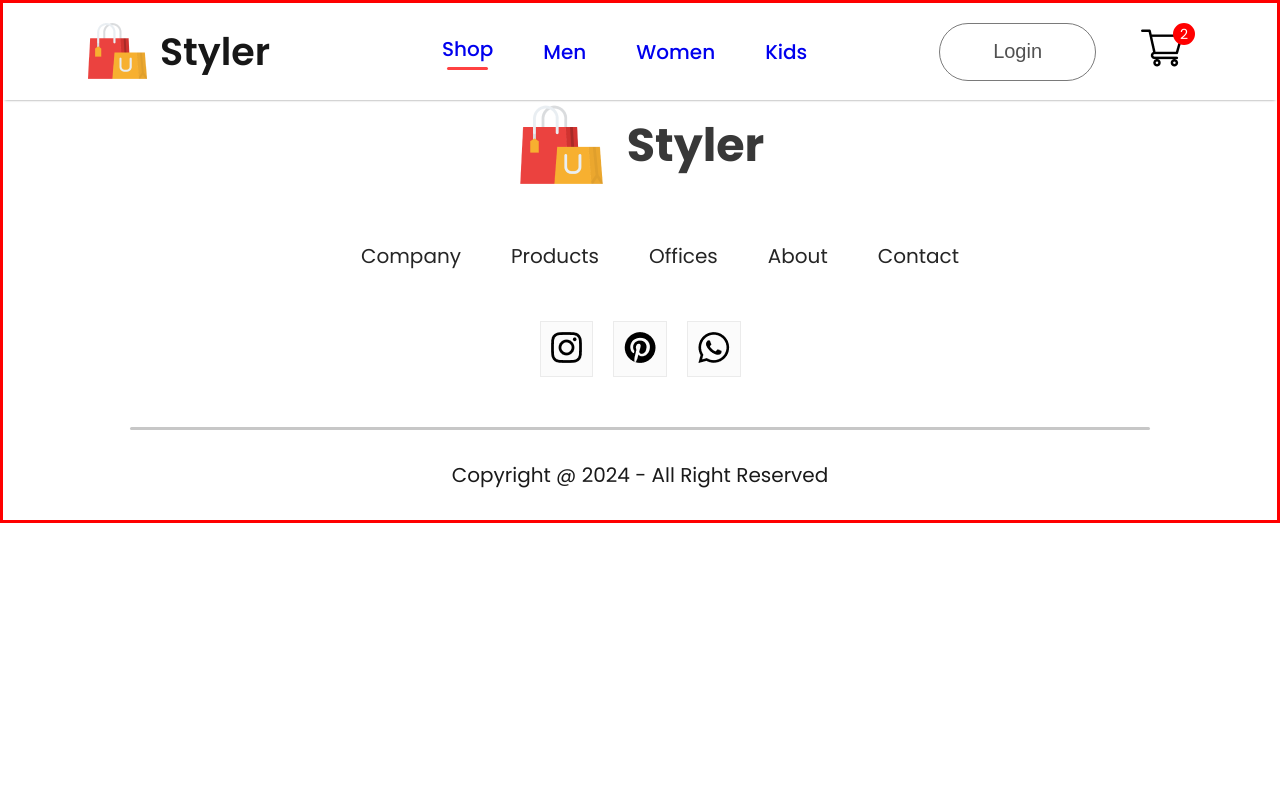
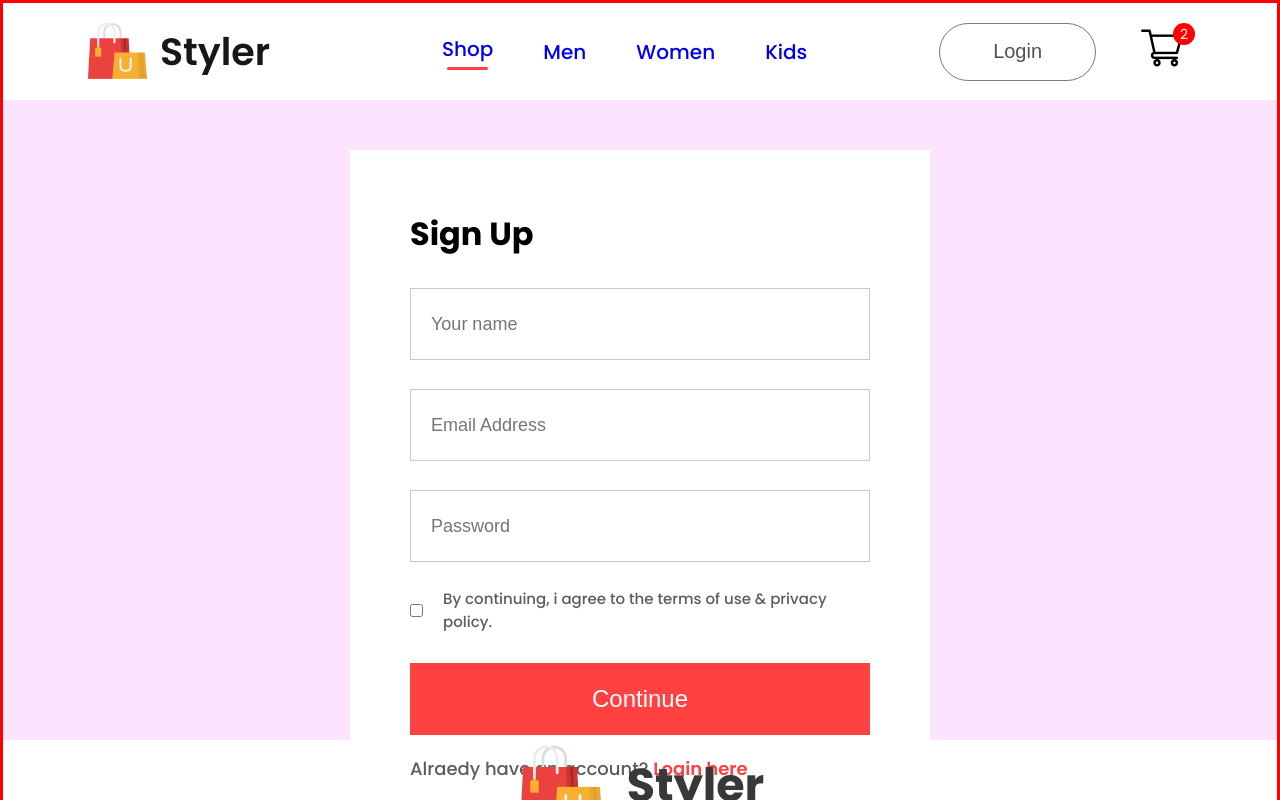
Before and after one commit to Raviegupta/e-comm-app, a React (Create React App) app: page /login in a window 1280 px wide. Shown: the top 800 px of the page. Built offline with nearby package versions, Linux system fonts and the light colour scheme.

Commit message:
LoginSigup Component

```diff
--- a/src/App.js
+++ b/src/App.js
@@ -29,7 +29,7 @@
           </Route>
 
           <Route path='/cart' element={<Cart />} />
-          <Route path='/cart' element={LoginSignup} />
+          <Route path='/login' element={<LoginSignup />} />
         </Routes>
 
         <Footer />
--- a/src/Pages/CSS/LoginSignup.css
+++ b/src/Pages/CSS/LoginSignup.css
@@ -0,0 +1,72 @@
+.loginsignup {
+    /* border: 3px solid red; */
+    width: 100%;
+    height: 80vh;
+    background: #FCE3FE;
+    padding-top: 50px;
+    padding-bottom: 50px;
+}
+
+.loginsignup-container {
+    /* border: 3px solid red; */
+    width: 580px;
+    /* height: 650px; */
+    background-color: white;
+    margin: auto;
+    padding: 40px 60px;
+}
+
+.loginsignup-container h1 {
+    margin: 20px 0px;
+}
+
+.loginsignup-fields {
+    display: flex;
+    flex-direction: column;
+    gap: 29px;
+    margin-top: 30px;
+}
+
+.loginsignup-fields input {
+    height: 72px;
+    width: 100%;
+    padding-left: 20px;
+    border: 1px solid #c9c9c9;
+    outline: none;
+    color: #5c5c5c;
+    font-size: 18px;
+}
+
+.loginsignup-container button {
+    width: 100%;
+    height: 72px;
+    color: white;
+    background-color: #ff4141;
+    margin-top: 30px;
+    border: none;
+    font-size: 24px;
+    font-weight: 500;
+    cursor: pointer;
+}
+
+.loginsignup-login {
+    margin-top: 20px;
+    color: #5c5c5c;
+    font-size: 18px;
+    font-weight: 500;
+}
+
+.loginsignup-login span {
+    color: #ff4141;
+    font-weight: 600;
+}
+
+.loginsignup-agree {
+    display: flex;
+    align-items: center;
+    margin-top: 25px;
+    gap: 20px;
+    color: #5c5c5c;
+    font-size: 15px;
+    font-weight: 500;
+}
--- a/src/Pages/LoginSignup.jsx
+++ b/src/Pages/LoginSignup.jsx
@@ -1,8 +1,23 @@
-
+import './CSS/LoginSignup.css'
 
 const LoginSignUp = () => {
   return (
-    <div>LoginSignUp</div>
+    <div className="loginsignup">
+      <div className="loginsignup-container">
+      <h1>Sign Up</h1>
+      <div className="loginsignup-fields">
+        <input type="text" name="" id="" placeholder='Your name' />
+        <input type="email" name="" id="" placeholder='Email Address' />
+        <input type="password" name="" id="" placeholder='Password' />
+      </div>
+      <div className="loginsignup-agree">
+        <input type="checkbox" name="" id="" />
+        <p>By continuing, i agree to the terms of use & privacy policy.</p>
+      </div>
+      <button>Continue</button>
+        <p className="loginsignup-login">Alraedy have an account? <span>Login here</span></p>
+      </div>
+    </div>
   )
 }
 
```
